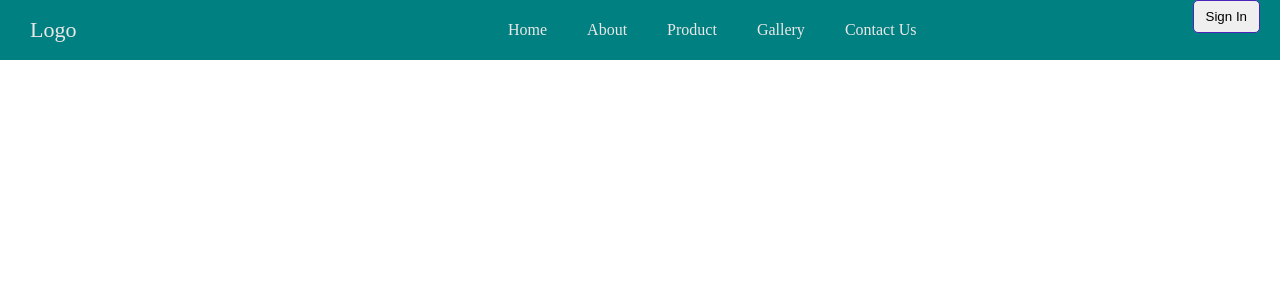
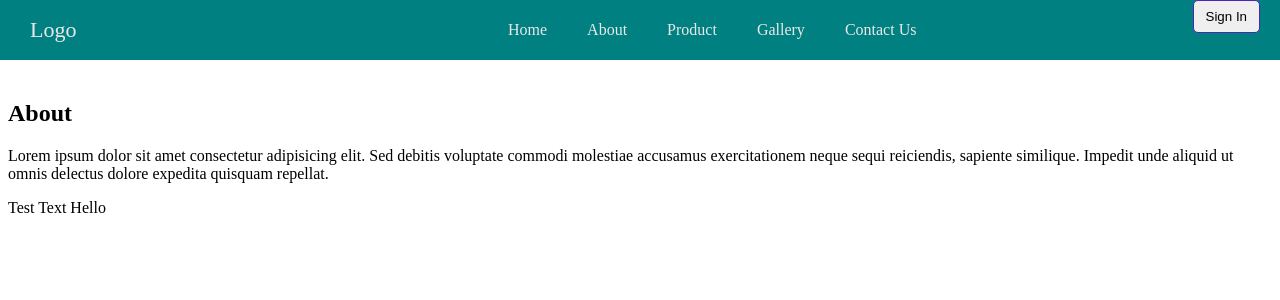
Before and after one commit to kishorshrestha21/angular-ivy-pro, an Angular app: page /about in a window 1280 px wide. Before the commit this address led to /. Shown: the top 300 px of the page. Built offline with nearby package versions, Linux system fonts and the light colour scheme.

Commit message:
6 files modified, 3 added

```diff
--- /dev/null
+++ b/src/app/about/about.component.html
@@ -0,0 +1,9 @@
+<h2>About</h2>
+<p>
+  Lorem ipsum dolor sit amet consectetur adipisicing elit. Sed debitis voluptate commodi molestiae accusamus exercitationem neque sequi reiciendis, sapiente similique. Impedit unde aliquid ut omnis delectus dolore expedita quisquam repellat.
+
+</p>
+
+<div *ngIf = "test">
+  <p>Test Text {{test}}</p>
+</div>
--- /dev/null
+++ b/src/app/about/about.component.ts
@@ -0,0 +1,22 @@
+import { Component, OnInit } from '@angular/core';
+import { HeaderServiceService } from '../header-service.service';
+
+@Component({
+  selector: 'app-about',
+  templateUrl: './about.component.html',
+  styleUrls: ['./about.component.css']
+})
+export class AboutComponent implements OnInit {
+
+test='';
+  constructor(private _header:HeaderServiceService) {
+    this._header.test.subscribe(res=>{
+      this.test = res;
+    })
+   }
+
+  ngOnInit() {
+    this._header.test.next("Hello");
+  }
+
+}
--- a/src/app/app.module.ts
+++ b/src/app/app.module.ts
@@ -16,9 +16,11 @@ import { GalleryItemComponent } from './gallery-item/gallery-item.component';
 import { ProductComponent } from './product/product.component';
 import { ProductItemComponent } from './product-item/product-item.component';
 import { LoninComponent } from './lonin/lonin.component';
+import { AboutComponent } from './about/about.component';
 const appRoutes:Routes =[
   {path:'', component:HomeComponent},
   {path:'home', component:HomeComponent},
+  {path:'about', component:AboutComponent},
   {path: 'gallery', component:GalleryComponent},
   {path:'gallery/:id',component:GalleryItemComponent},
   {path:'product',component:ProductComponent},
@@ -28,7 +30,7 @@ const appRoutes:Routes =[
 ]
 @NgModule({
   imports:      [ BrowserModule, FormsModule,RouterModule.forRoot(appRoutes)],
-  declarations: [ AppComponent, HelloComponent, HeaderComponent, NavComponent, ContactComponent, HomeComponent, GalleryComponent, GalleryItemComponent, ProductComponent, ProductItemComponent, LoninComponent ],
+  declarations: [ AppComponent, HelloComponent, HeaderComponent, NavComponent, ContactComponent, HomeComponent, GalleryComponent, GalleryItemComponent, ProductComponent, ProductItemComponent, LoninComponent, AboutComponent ],
   bootstrap:    [ AppComponent ],
   exports:[RouterModule],
   providers: [HeaderServiceService, MyGalleryModule]
--- a/src/app/contact/contact.component.ts
+++ b/src/app/contact/contact.component.ts
@@ -15,6 +15,8 @@ export class ContactComponent implements OnInit, OnDestroy {
   ngOnInit() {
     this._header.contactDetail.next(true);
     this._header.logInBlock.next(false);
+
+
   }
 
   ngOnDestroy(){
--- a/src/app/header-service.service.ts
+++ b/src/app/header-service.service.ts
@@ -17,7 +17,9 @@ goBackLink = new BehaviorSubject ({text: '', url:''});
 
 logInUser= new BehaviorSubject ('');
 
+//  test for about Page
 
+test= new BehaviorSubject ('');
   constructor() { }
 
 }
--- a/src/app/header/header.component.html
+++ b/src/app/header/header.component.html
@@ -26,7 +26,8 @@
 
     <div class="contact" *ngIf="contactDetail">
       <li><a href="mailto:iamkishorshrestha@gmail.com">iamkishorshrestha@gmail.com</a></li>
-      <li><a href="tel:631-480-7919"></a>631-480-7919</li>
+      <li><a href="tel:631-480-7919">631-480-7919</a></li>
+
     </div>
   </div>
 
--- a/src/app/home/home.component.html
+++ b/src/app/home/home.component.html
@@ -2,3 +2,5 @@
   <h2>Home</h2>
   <p>Lorem ipsum dolor sit amet consectetur adipisicing elit. Magni doloremque reiciendis alias impedit aliquam illum temporibus labore minima assumenda facilis? Corrupti consequuntur commodi enim sit vero accusamus fuga ea dolor.</p>
 </div>
+
+<img src="https://images.unsplash.com/photo-1569804894748-6359b2a6db37?ixid=MXwxMjA3fDB8MHxwaG90by1wYWdlfHx8fGVufDB8fHw%3D&ixlib=rb-1.2.1&auto=format&fit=crop&w=633&q=80" alt="" height="600px">
--- a/src/app/nav/nav.component.html
+++ b/src/app/nav/nav.component.html
@@ -1,7 +1,7 @@
 <nav>
   <ul>
     <li><a routerLink ="/home">Home</a></li>
-    <li><a href="">About</a></li>
+    <li><a routerLink = "/about">About</a></li>
     <li><a routerLink = "/product">Product</a></li>
     <li><a routerLink = "/gallery">Gallery</a></li>
     <li><a routerLink="/contact">Contact Us</a></li>
```
Also changed, not shown: src/app/about/about.component.css (added).
